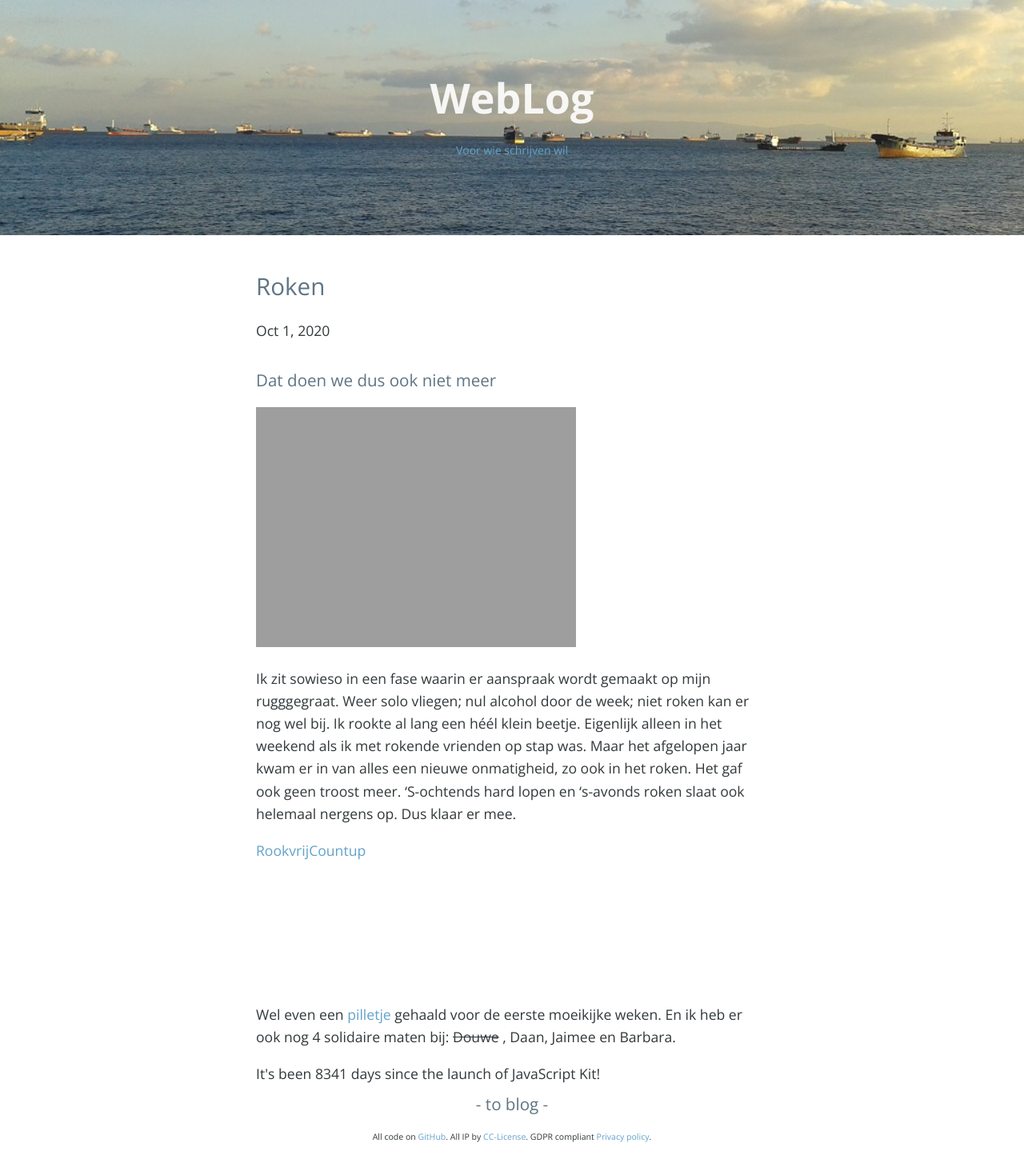
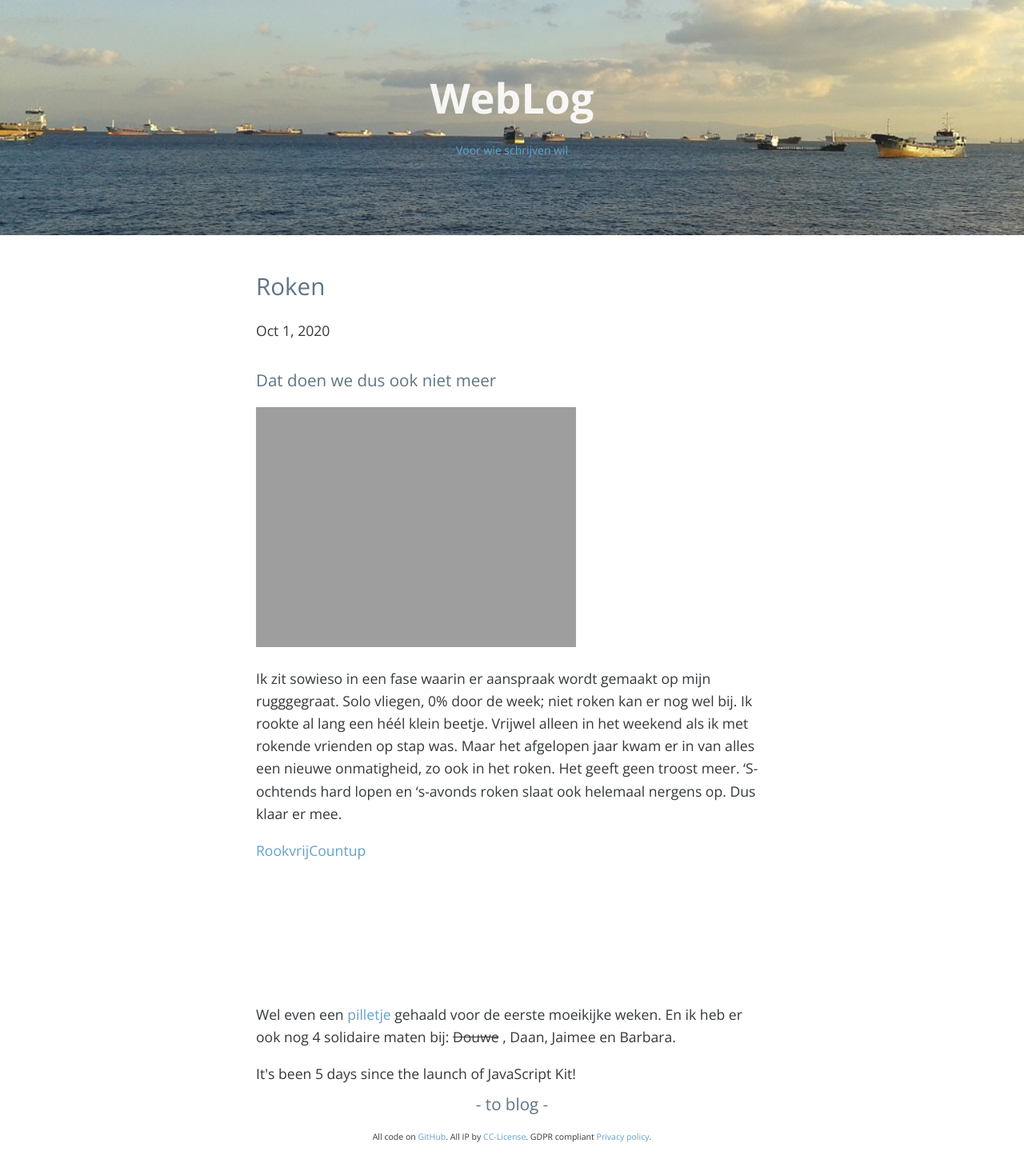
Before and after one commit to fprisse/Weblog, a Jekyll site: the page built from _posts/2020-10-01-roken.md, in a window 1280 px wide. Shown: the whole page at 80% size. Built offline with Jekyll 4.4.1, drawn with Linux system fonts in a browser that asks for light colours; nearby versions of some CDN libraries; comment, search, counter and statistics services are not loaded.

```diff
--- a/_posts/2020-10-01-roken.md
+++ b/_posts/2020-10-01-roken.md
@@ -9,10 +9,10 @@
 
 ![roken]({{ site.url }}/assets/roken.png)
 
-Ik zit sowieso in een fase waarin er aanspraak wordt gemaakt op mijn rugggegraat. Weer solo vliegen;
-nul alcohol door de week; niet roken kan er nog wel bij.
-Ik rookte al lang een héél klein beetje. Eigenlijk alleen in het weekend als ik met rokende vrienden op stap was.
-Maar het afgelopen jaar kwam er in van alles een nieuwe onmatigheid, zo ook in het roken. Het gaf ook geen troost meer. 'S-ochtends hard lopen en 's-avonds roken slaat ook helemaal nergens op. Dus klaar er mee.
+Ik zit sowieso in een fase waarin er aanspraak wordt gemaakt op mijn rugggegraat. Solo vliegen,
+0% door de week; niet roken kan er nog wel bij.
+Ik rookte al lang een héél klein beetje. Vrijwel alleen in het weekend als ik met rokende vrienden op stap was.
+Maar het afgelopen jaar kwam er in van alles een nieuwe onmatigheid, zo ook in het roken. Het geeft geen troost meer. 'S-ochtends hard lopen en 's-avonds roken slaat ook helemaal nergens op. Dus klaar er mee.
 
 <div data-type="countup" data-id="180962" class="tickcounter" style="width: 100%; position: relative; padding-bottom: 25%"><a href="//www.tickcounter.com/countup/180962/rookvrij" title="Rookvrij">Rookvrij</a><a href="//www.tickcounter.com/countup" title="Countup">Countup</a></div><script>(function(d, s, id) { var js, pjs = d.getElementsByTagName(s)[0]; if (d.getElementById(id)) return; js = d.createElement(s); js.id = id; js.src = "//www.tickcounter.com/static/js/loader.js"; pjs.parentNode.insertBefore(js, pjs); }(document, "script", "tickcounter-sdk"));</script>
 
```
Also changed, not shown: other parts of _posts/2020-10-01-roken.md (+1 -1 lines).
